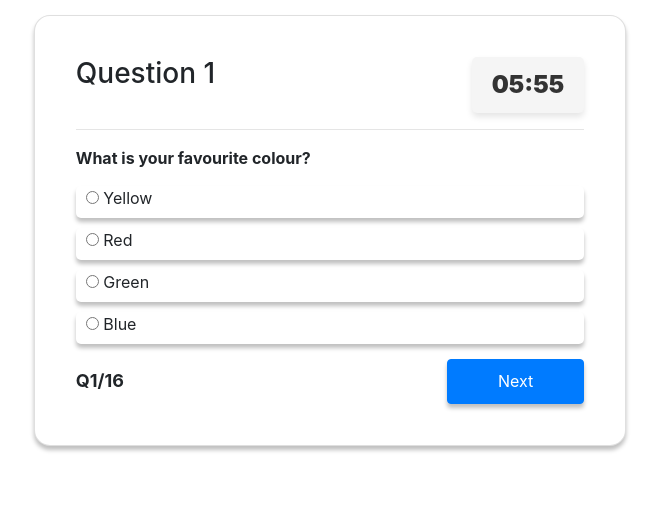
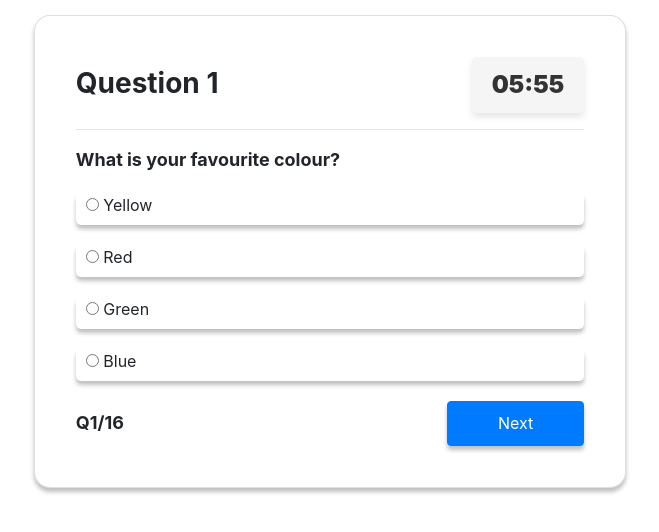
Before and after one commit to seangh125/Software-Design-Studio-41127, a plain HTML site: page quizpage.html in a window 1280 px wide. Shown: the whole page, without its empty margins (310-969 px from the left). Drawn offline with nearby package versions, Linux system fonts and the light colour scheme.

Commit message:
Updated Spacing and UI

```diff
--- a/quizpage.css
+++ b/quizpage.css
@@ -25,11 +25,6 @@
 
 }
 
-.total-questions {
-	margin-bottom: 8px;
-	margin-top: 8px;
-	margin-right: 10px;
-}
 
 .line {
 	margin-top: 0px;
@@ -39,7 +34,7 @@
 	border-color: rgba(0, 0, 0, 0.25);
 	;
 	box-shadow: 0px 4px 4px rgba(0, 0, 0, 0.25);
-	margin-bottom: 10px;
+	margin-bottom: 20px;
 	border-radius: 5px;
 }
 
@@ -69,4 +64,16 @@ label {
     font-size: 18px;
     font-weight: bold;
     margin-bottom: 10px;
+    margin-top: 8px;
+	margin-right: 10px;
 }
+
+.card-title {
+    font-weight: bold;
+    margin-top: 10px;
+}
+
+.question {
+    font-size: 18px;
+    margin-bottom: 20px;
+}
--- a/quizpage.html
+++ b/quizpage.html
@@ -16,7 +16,7 @@
                   <p class="timer"><b>05:55</b></p>
                </div>
                <hr class="line">
-               <p><b>What is your favourite colour?</b></p>
+               <p class="question"><b>What is your favourite colour?</b></p>
                <div class="questions">
                   <div class="question-box">
                      <label>
```
